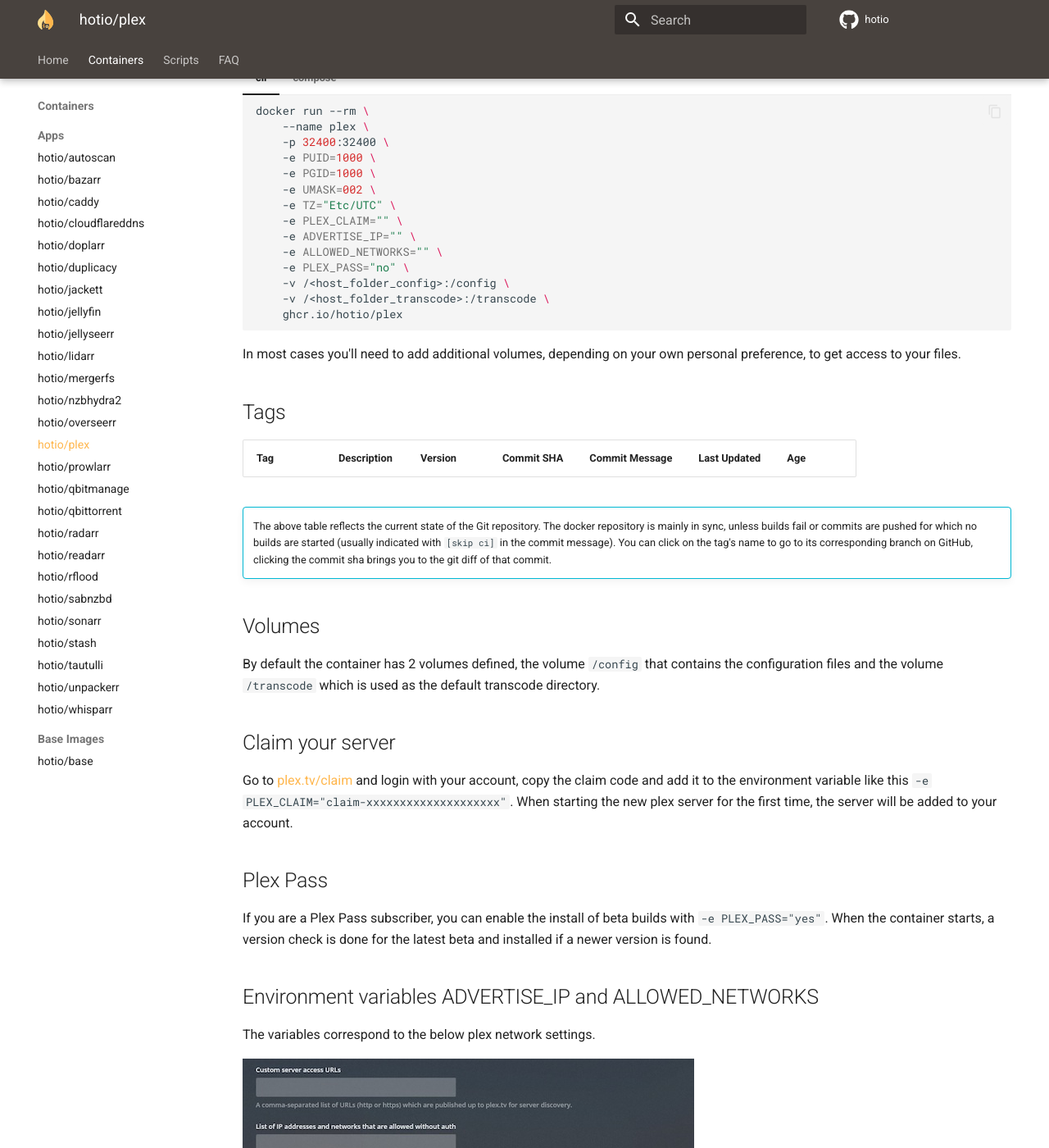
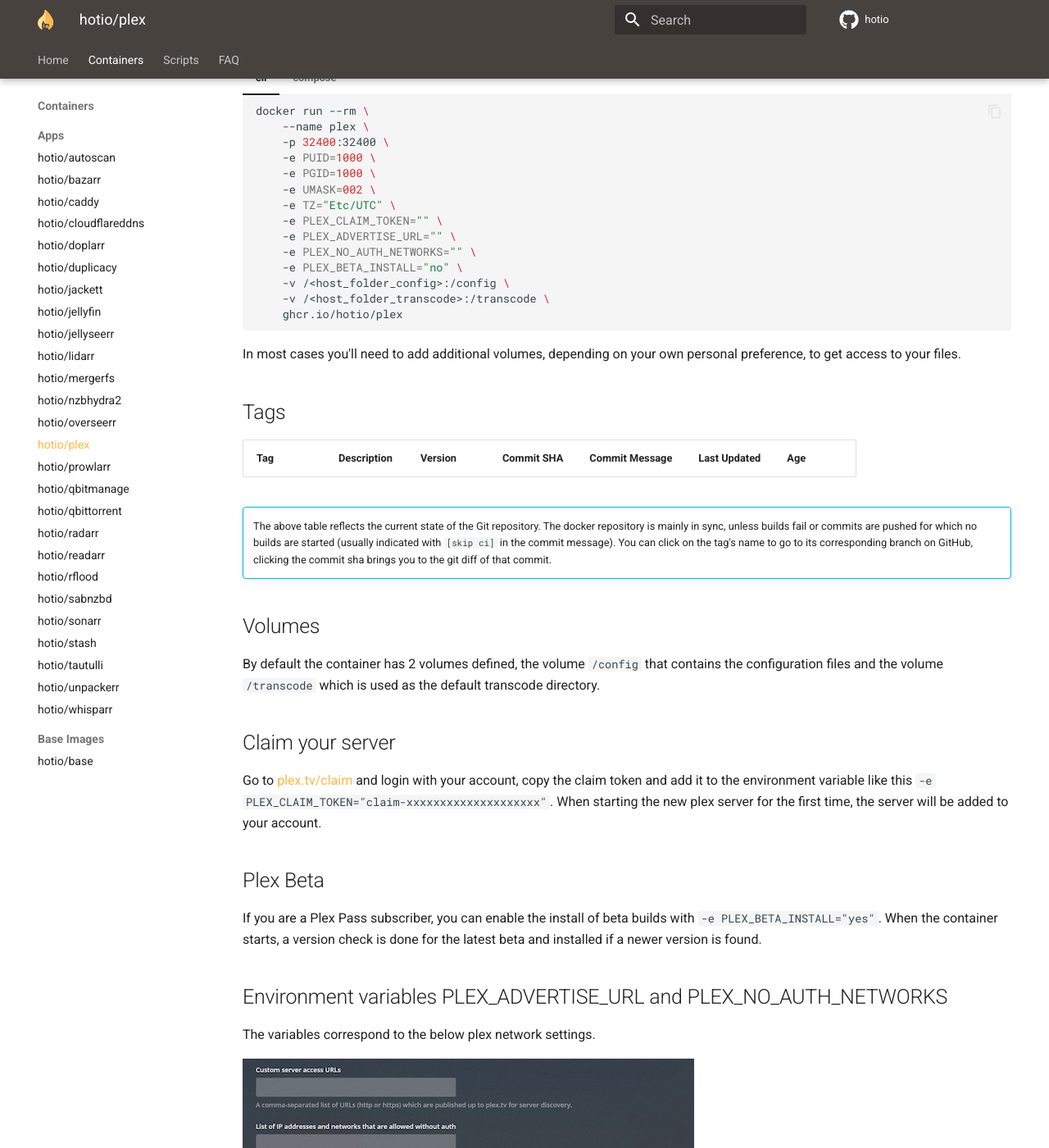
Before and after one commit to hotio/website, an MkDocs documentation site: the page built from docs/containers/plex.md, in a window 1280 px wide and 1400 px high, scrolled down 466 px. Shown: the whole window at 82% size. Built offline with MkDocs 1.6.1 and Material for MkDocs 9.7.7, drawn with Linux system fonts in a browser that asks for light colours; some of the changed text lies outside the part shown.

Commit message:
update docs with new plex vars

```diff
--- a/docs/containers/plex.md
+++ b/docs/containers/plex.md
@@ -22,10 +22,10 @@
         -e PGID=1000 \
         -e UMASK=002 \
         -e TZ="Etc/UTC" \
-        -e PLEX_CLAIM="" \
-        -e ADVERTISE_IP="" \
-        -e ALLOWED_NETWORKS="" \
-        -e PLEX_PASS="no" \
+        -e PLEX_CLAIM_TOKEN="" \
+        -e PLEX_ADVERTISE_URL="" \
+        -e PLEX_NO_AUTH_NETWORKS="" \
+        -e PLEX_BETA_INSTALL="no" \
         -v /<host_folder_config>:/config \
         -v /<host_folder_transcode>:/transcode \
         ghcr.io/hotio/plex
@@ -47,10 +47,10 @@
           - PGID=1000
           - UMASK=002
           - TZ=Etc/UTC
-          - PLEX_CLAIM
-          - ADVERTISE_IP
-          - ALLOWED_NETWORKS
-          - PLEX_PASS=no
+          - PLEX_CLAIM_TOKEN
+          - PLEX_ADVERTISE_URL
+          - PLEX_NO_AUTH_NETWORKS
+          - PLEX_BETA_INSTALL=no
         volumes:
           - /<host_folder_config>:/config
           - /<host_folder_transcode>:/transcode
@@ -66,20 +66,20 @@
 
 ## Claim your server
 
-Go to [plex.tv/claim](https://www.plex.tv/claim){: target=_blank rel="noopener noreferrer" } and login with your account, copy the claim code and add it to the environment variable like this `-e PLEX_CLAIM="claim-xxxxxxxxxxxxxxxxxxxx"`. When starting the new plex server for the first time, the server will be added to your account.
+Go to [plex.tv/claim](https://www.plex.tv/claim){: target=_blank rel="noopener noreferrer" } and login with your account, copy the claim token and add it to the environment variable like this `-e PLEX_CLAIM_TOKEN="claim-xxxxxxxxxxxxxxxxxxxx"`. When starting the new plex server for the first time, the server will be added to your account.
 
-## Plex Pass
+## Plex Beta
 
-If you are a Plex Pass subscriber, you can enable the install of beta builds with `-e PLEX_PASS="yes"`. When the container starts, a version check is done for the latest beta and installed if a newer version is found.
+If you are a Plex Pass subscriber, you can enable the install of beta builds with `-e PLEX_BETA_INSTALL="yes"`. When the container starts, a version check is done for the latest beta and installed if a newer version is found.
 
-## Environment variables ADVERTISE_IP and ALLOWED_NETWORKS
+## Environment variables PLEX_ADVERTISE_URL and PLEX_NO_AUTH_NETWORKS
 
 The variables correspond to the below plex network settings.
 
 ![Plex settings](../img/plex_settings.png "Plex settings")
 
-The variable `ADVERTISE_IP` is useful to aid your local clients in discovering your plex server when running in the `bridge` network mode. Most likely you would use something like `http://192.168.0.10:32400`. You could use `ALLOWED_NETWORKS` when you're locked out and need to regain access without providing credentials.
+The variable `PLEX_ADVERTISE_URL` is useful to aid your local clients in discovering your plex server when running in the `bridge` network mode. Most likely you would use something like `http://192.168.0.10:32400`. You could use `PLEX_NO_AUTH_NETWORKS` when you're locked out and need to regain access without providing credentials.
 
 ## TOP secret stuff
 
-If you do `-e PLEX_PASS="https://..."`, stuff happens for which no support will be given.
+If you do `-e PLEX_BETA_INSTALL="https://..."`, stuff happens for which no support will be given.
```
